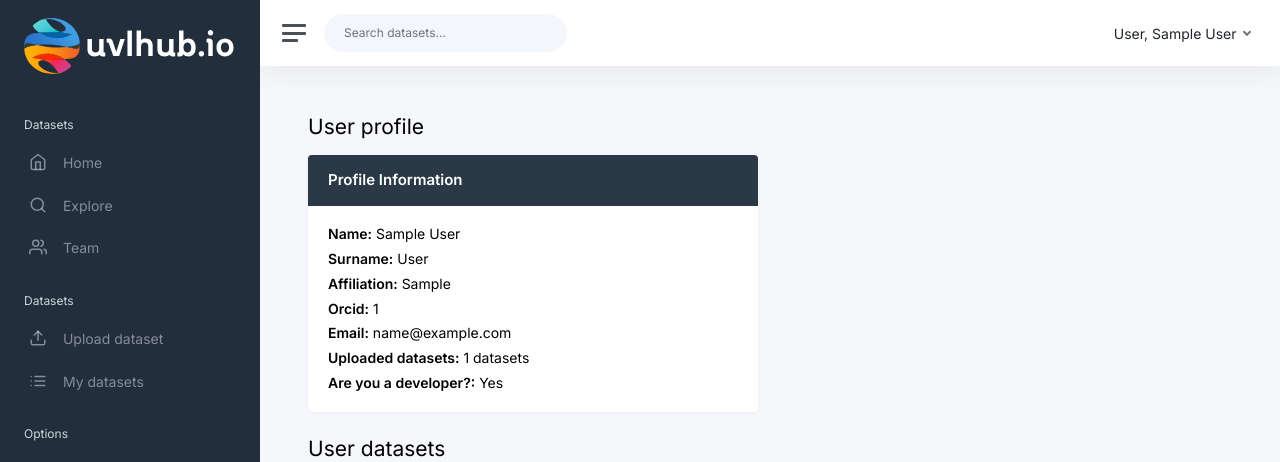
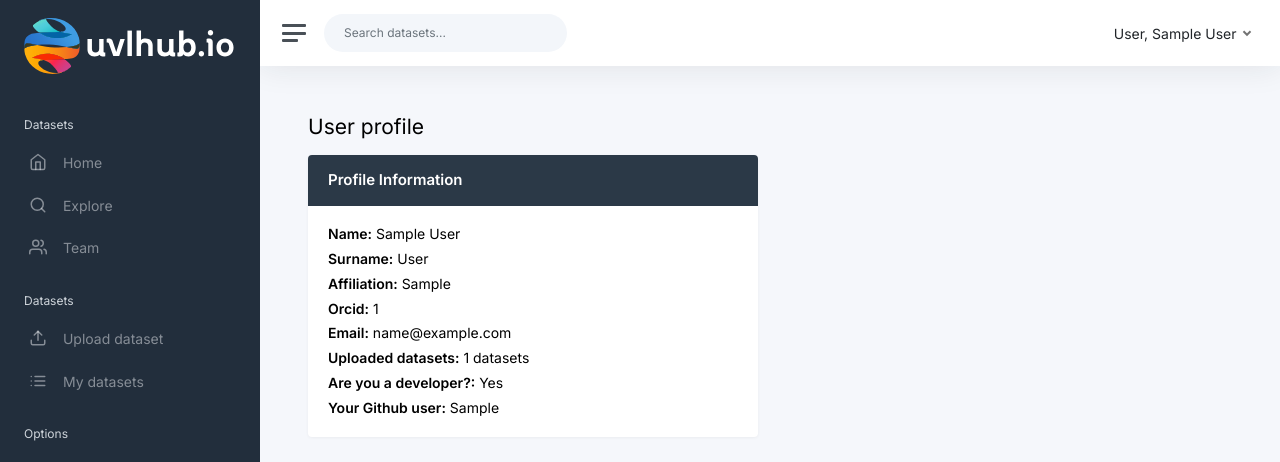
Before and after one commit to potaje-hub/potaje-hub, a Flask app: page /profile/summary in a window 1280 px wide. Shown: the top 462 px of the page. Run offline with Flask 3, Linux system fonts and the light colour scheme; a user stored in the database is signed in; tables that the repository leaves empty hold one stand-in row (values such as "Sample post"); parts of the project's set-up code (start-up, migrations or seed data) failed here and were passed over; some libraries are stand-ins or nearby versions.

Commit message:
feat: Github user added in summary

```diff
--- a/app/modules/profile/templates/profile/summary.html
+++ b/app/modules/profile/templates/profile/summary.html
@@ -23,6 +23,9 @@
                 <p class="card-text h5"><i class="fa fa-envelope"></i> <strong>Email:</strong> {{user.email}}</p>
                 <p class="card-text h5"><i class="fa fa-database"></i> <strong>Uploaded datasets:</strong> {{ total_datasets }} datasets</p>
                 <p class="card-text h5"><i class="fa fa-envelope"></i> <strong>Are you a developer?:</strong> {{ 'Yes' if user.developer else 'No' }}</p>
+                {% if user.developer %}
+                    <p class="card-text h5"><i class="fa fa-envelope"></i> <strong>Your Github user:</strong> {{user.github_user}}</p>
+                {% endif %}
             </div>
 
         </div>
```
